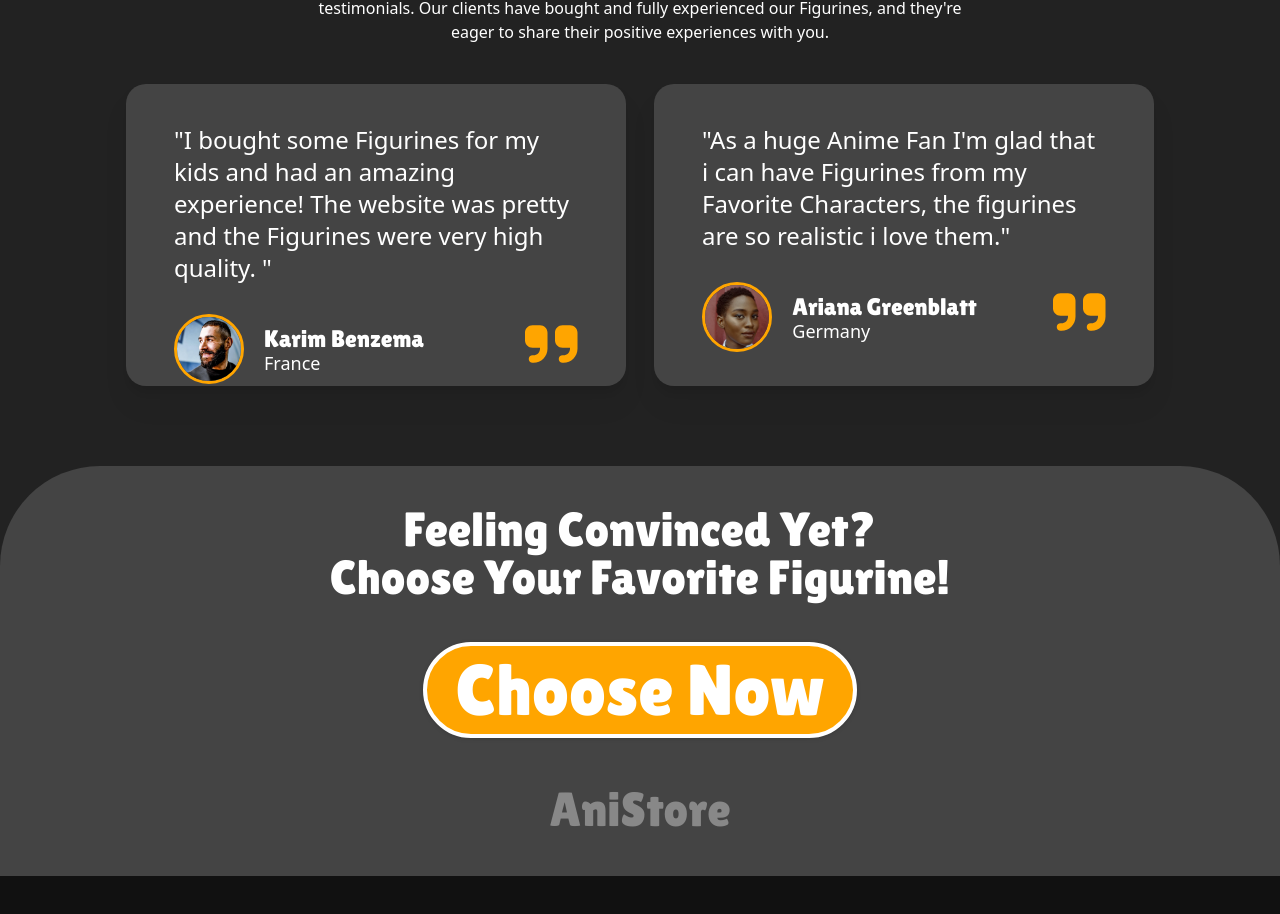
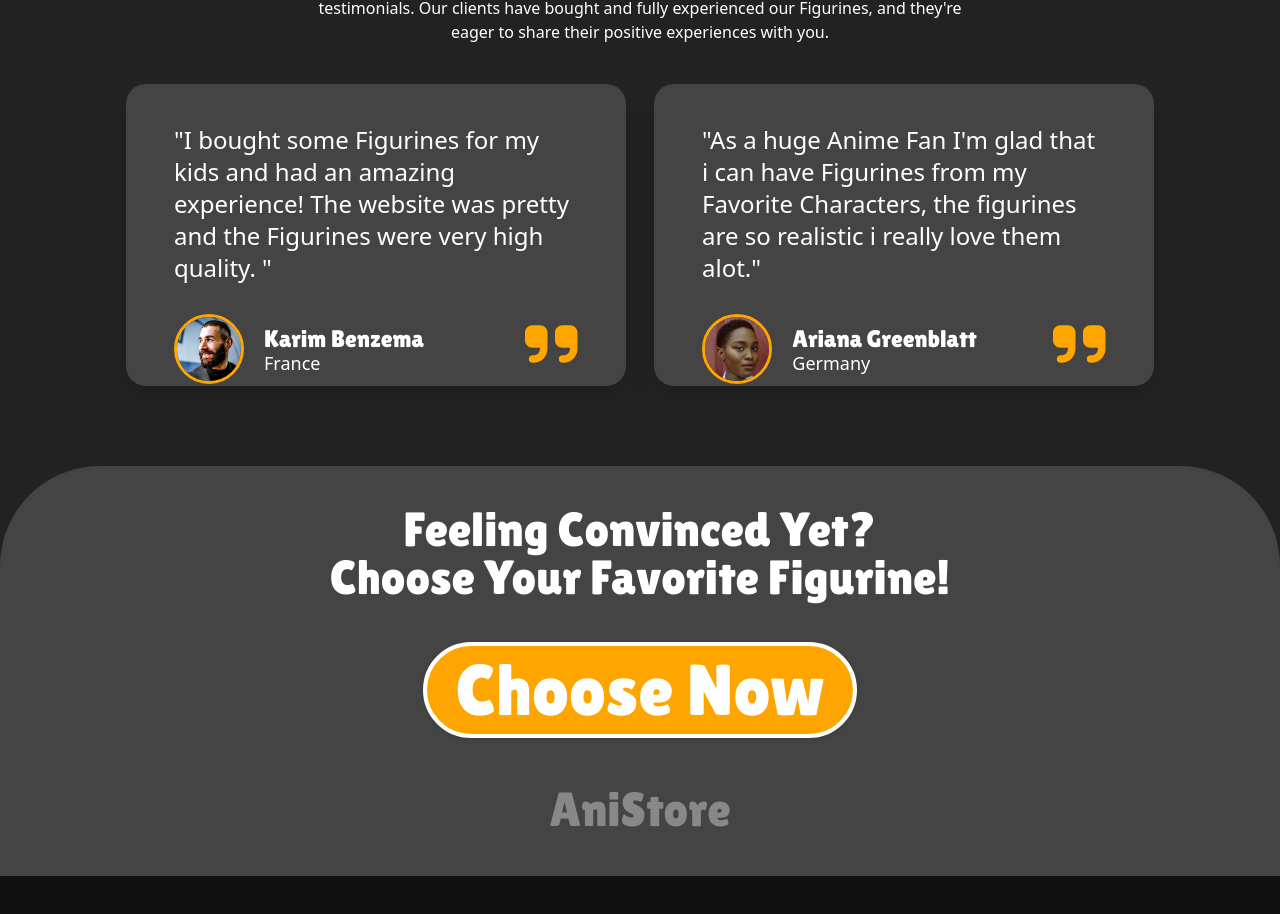
Before and after one commit to valtonkasami/anistore, a React (Create React App) app: page / in a window 1280 px wide. Shown: the part 2280-3194 px from the top of the page. Built offline with nearby package versions, Linux system fonts and the light colour scheme.

Commit message:
Update text

```diff
--- a/src/pages/home/home.jsx
+++ b/src/pages/home/home.jsx
@@ -113,7 +113,7 @@ export const Home = () => {
             <div className='drop-shadow-xl max-sm:w-[350px] max-sm:h-[370px] w-[500px] h-[302px] bg-[#444444] rounded-[20px]'>
                 <div className='mx-12 max-sm:mx-8 mt-10'>
                     <h1 className='font-sans font-medium text-2xl'>
-                    "As a huge Anime Fan I'm glad that i can have Figurines from my Favorite Characters, the figurines are so realistic i love them."
+                    "As a huge Anime Fan I'm glad that i can have Figurines from my Favorite Characters, the figurines are so realistic i really love them alot."
                     </h1>
                     <div className='flex items-center'>
                 <img className='border-[3px] border-[orange] h-[70px] rounded-full mt-[30px]' alt='girl' src={girl}/>
```
